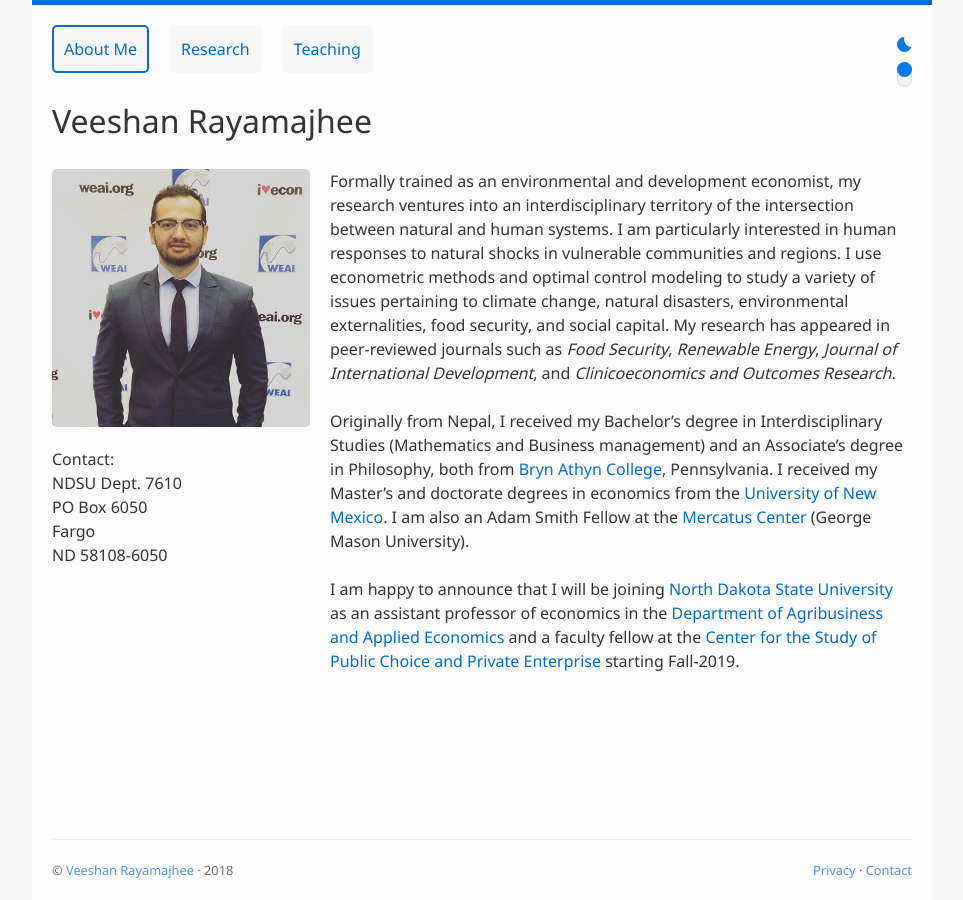
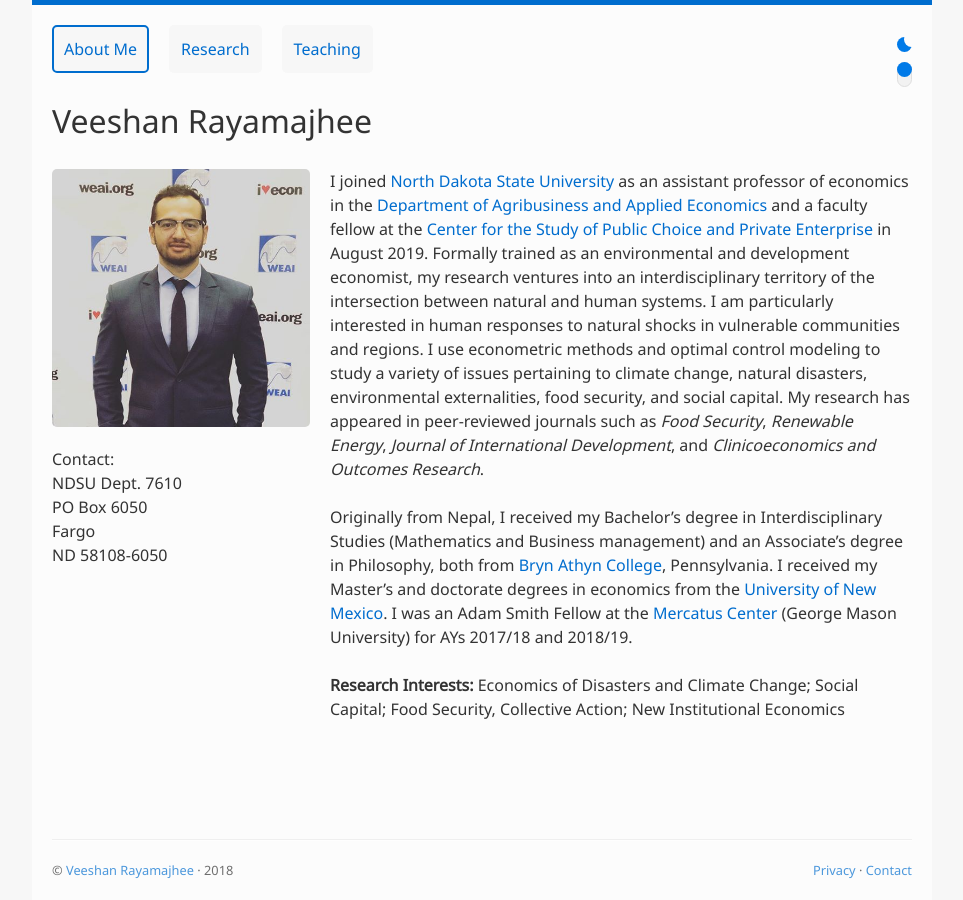
Before and after one commit to veeshanr/veeshanr.github.io, a Jekyll site: the page built from pages/about.md, in a window 1280 px wide. Shown: the whole page, without its empty margins (158-1121 px from the left). Built offline with Jekyll 4.4.1, drawn with Linux system fonts in a browser that asks for light colours.

Commit message:
Update about.md

```diff
--- a/pages/about.md
+++ b/pages/about.md
@@ -5,11 +5,12 @@ navbar-index: 0
 title: About Me
 ---
 
-Formally trained as an environmental and development economist, my research ventures into an interdisciplinary territory of the intersection between natural and human systems. I am particularly interested in human responses to natural shocks in vulnerable communities and regions. I use econometric methods and optimal control modeling to study a variety of issues pertaining to climate change, natural disasters, environmental externalities, food security, and social capital. My research has appeared in peer-reviewed journals such as *Food Security*, *Renewable Energy*, *Journal of International Development*, and *Clinicoeconomics and Outcomes Research*.
+I joined [North Dakota State University][4] as an assistant professor of economics in the [Department of Agribusiness and Applied Economics][5] and a faculty fellow at the [Center for the Study of Public Choice and Private Enterprise][6] in August 2019. Formally trained as an environmental and development economist, my research ventures into an interdisciplinary territory of the intersection between natural and human systems. I am particularly interested in human responses to natural shocks in vulnerable communities and regions. I use econometric methods and optimal control modeling to study a variety of issues pertaining to climate change, natural disasters, environmental externalities, food security, and social capital. My research has appeared in peer-reviewed journals such as *Food Security*, *Renewable Energy*, *Journal of International Development*, and *Clinicoeconomics and Outcomes Research*.
 
-Originally from Nepal, I received my Bachelor's degree in Interdisciplinary Studies (Mathematics and Business management) and an Associate's degree in Philosophy, both from [Bryn Athyn College][1], Pennsylvania. I received my Master's and doctorate degrees in economics from the [University of New Mexico][2]. I am also an Adam Smith Fellow at the [Mercatus Center] [3] (George Mason University).
+Originally from Nepal, I received my Bachelor's degree in Interdisciplinary Studies (Mathematics and Business management) and an Associate's degree in Philosophy, both from [Bryn Athyn College][1], Pennsylvania. I received my Master's and doctorate degrees in economics from the [University of New Mexico][2]. I was an Adam Smith Fellow at the [Mercatus Center] [3] (George Mason University) for AYs 2017/18 and 2018/19.
 
-I am happy to announce that I will be joining [North Dakota State University][4] as an assistant professor of economics in the [Department of Agribusiness and Applied Economics][5] and a faculty fellow at the [Center for the Study of Public Choice and Private Enterprise][6] starting Fall-2019.
+**Research Interests:**
+Economics of Disasters and Climate Change; Social Capital; Food Security, Collective Action; New Institutional Economics
 
 [1]: https://brynathyn.edu/
 [2]: http://econ.unm.edu
```
